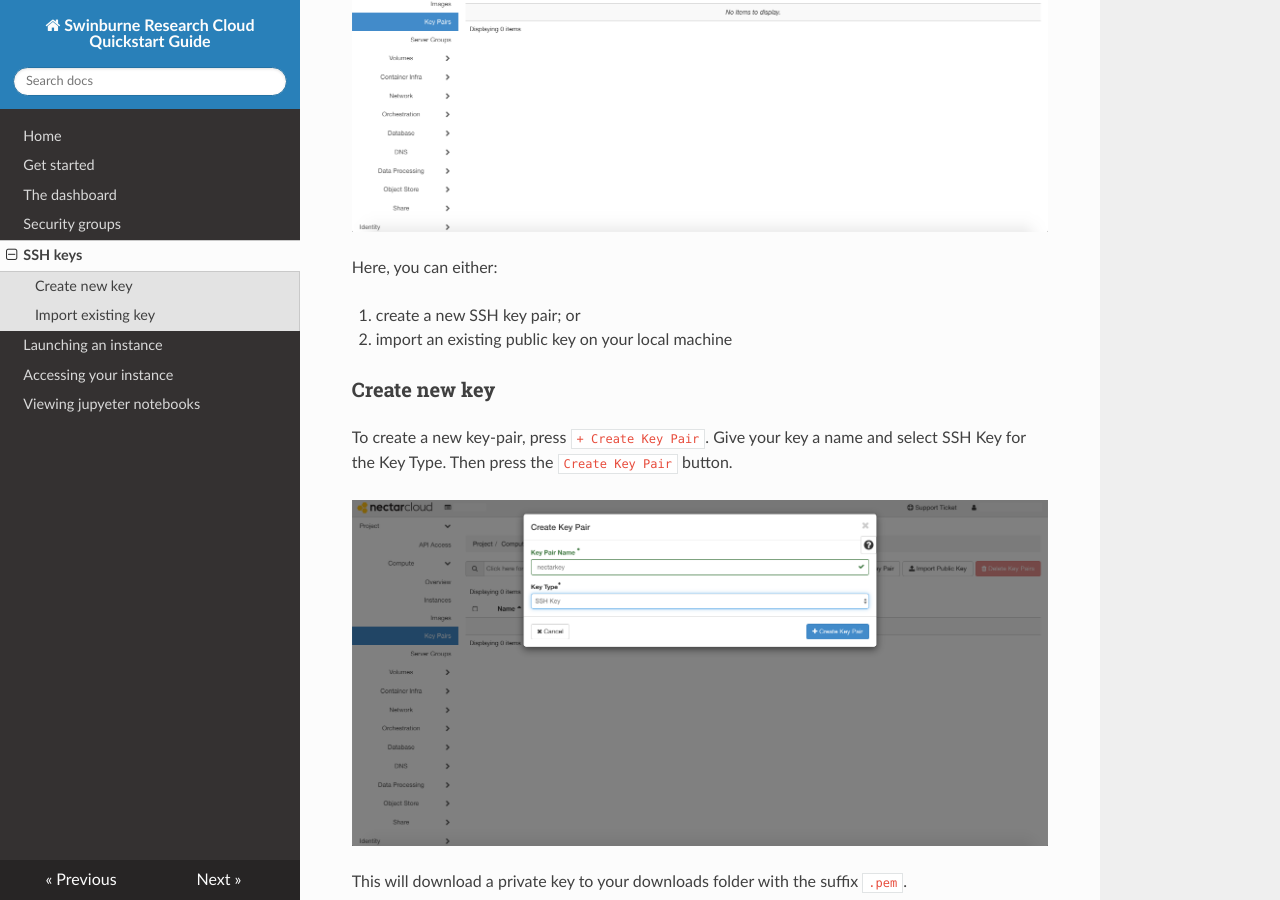
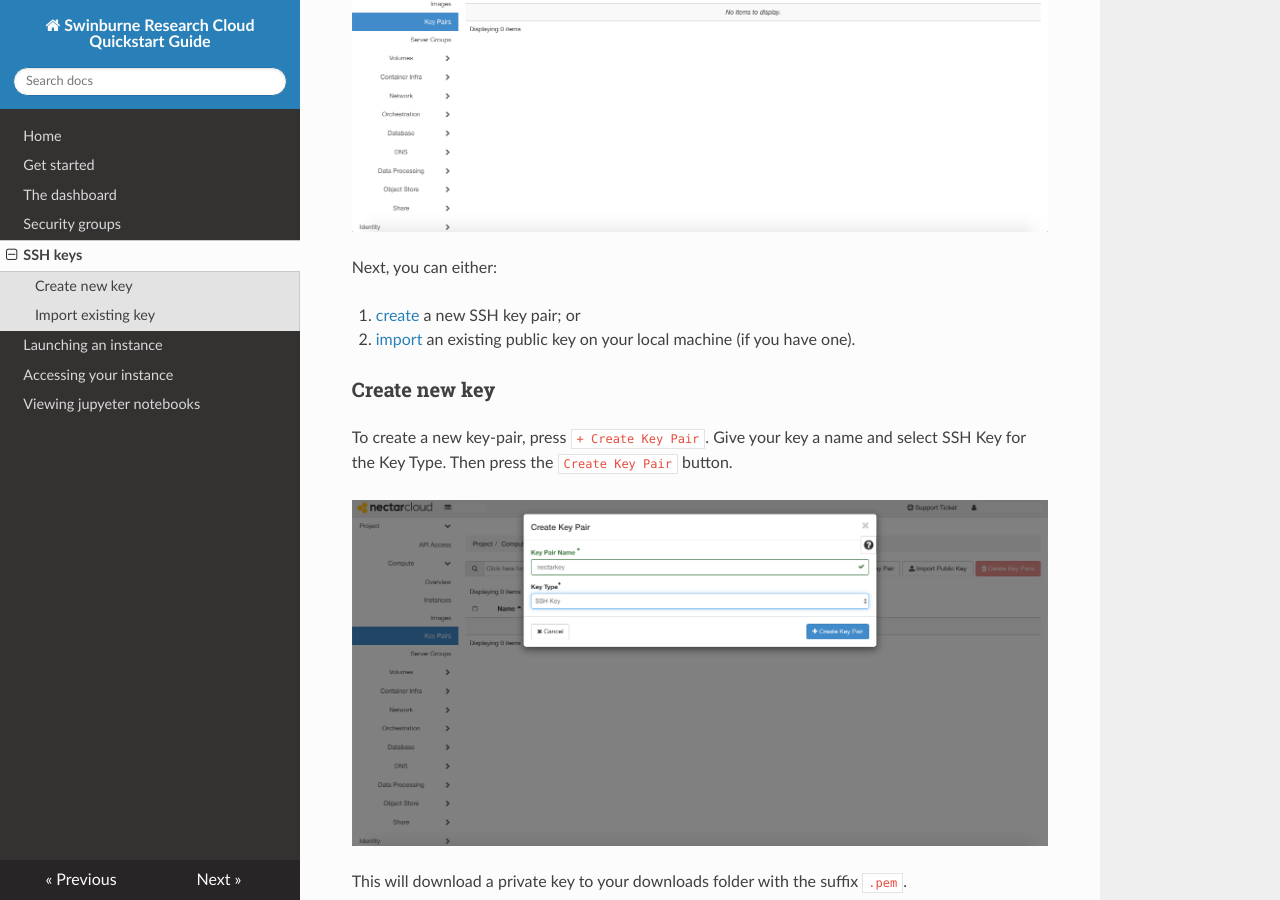
Before and after one commit to ADACS-Australia/swinburne-rc-docs, an MkDocs documentation site: the page built from docs/ssh-key.md, in a window 1280 px wide and 900 px high, scrolled down 448 px. Built offline with MkDocs 1.6.1, drawn with Linux system fonts in a browser that asks for light colours; nearby versions of some CDN libraries.

Commit message:
added heading-anchor links to the two options for setting up ssh keys

```diff
--- a/docs/ssh-key.md
+++ b/docs/ssh-key.md
@@ -7,10 +7,10 @@ To set and SSH key-pair, click the `Compute` tab on the left panel, and then sel
 
 ![](images/key_pairs.png)
 
-Here, you can either:
+Next, you can either:
 
-1. create a new SSH key pair; or
-2. import an existing public key on your local machine
+1. [create](#create-new-key) a new SSH key pair; or
+2. [import](#import-existing-key) an existing public key on your local machine (if you have one).
 
 ### Create new key
 To create a new key-pair, press `+ Create Key Pair`. Give your key a name and select SSH Key for the Key Type. Then press the `Create Key Pair` button.
```
